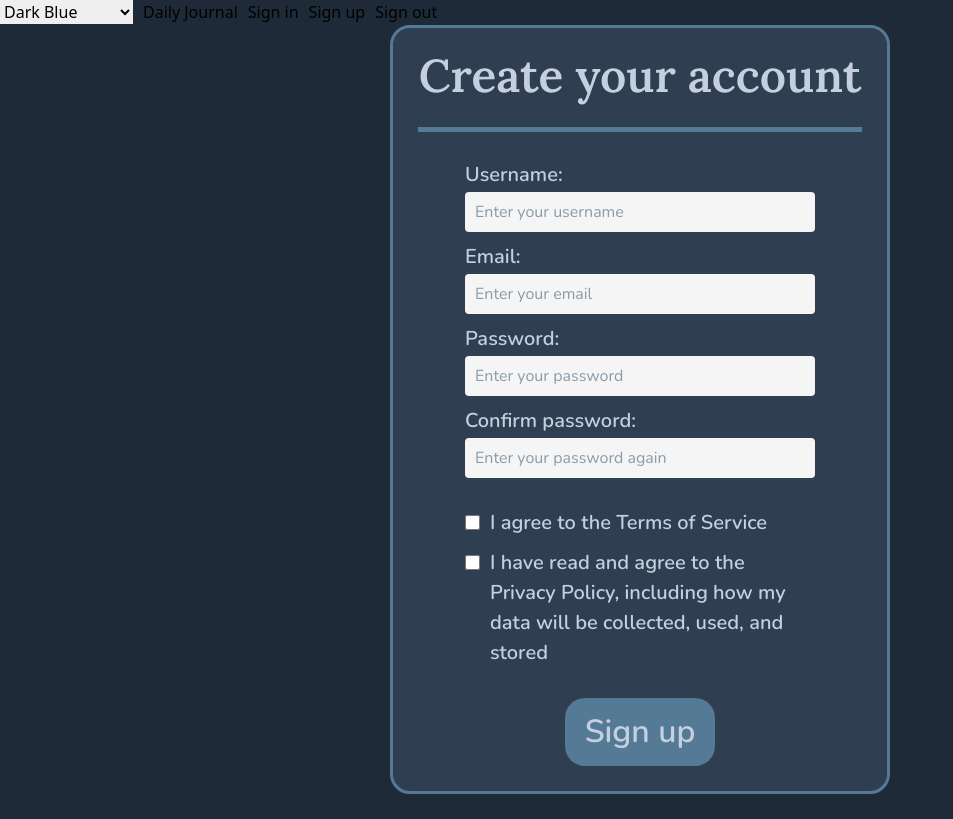
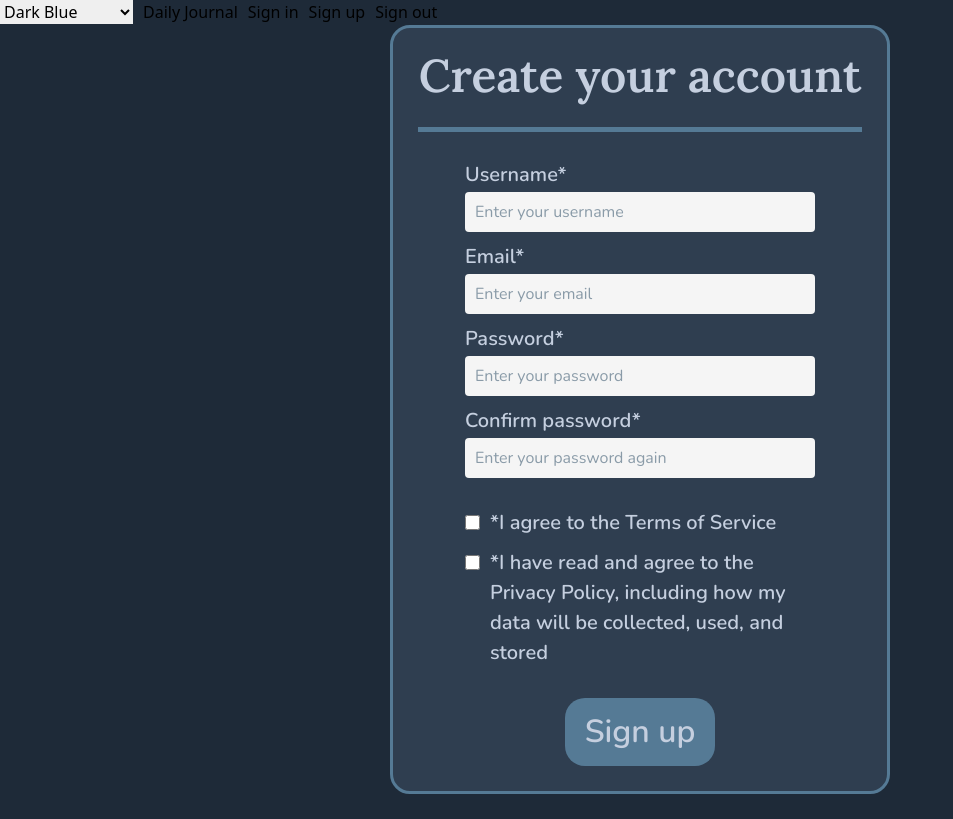
Before and after one commit to hallgatolaszlo/Vizsgaremek, a React (Vite) app in the folder frontend/: page /sign-up in a window 1280 px wide. Shown: the whole page, without its empty margins (0-953 px from the left). Built offline with nearby package versions, Linux system fonts and the light colour scheme; no server answers.

Commit message:
changed signin and signup form validations

```diff
--- a/frontend/src/pages/SigninPage.tsx
+++ b/frontend/src/pages/SigninPage.tsx
@@ -56,7 +56,7 @@ function SigninPage(): JSX.Element {
                 >
                     <div className="w-full flex flex-col gap-[10px]">
                         <LabelledTextInput
-              label="Email/Username:"
+                            label="Email/Username*"
                             placeholder="Enter your email/username"
                             register={register("email_username", {
                                 required: "Email/username is required",
@@ -69,14 +69,16 @@ function SigninPage(): JSX.Element {
                         )}
                         <LabelledTextInput
                             type="password"
-              label="Password:"
+                            label="Password*"
                             placeholder="Enter your password"
                             register={register("password", {
                                 required: "Password is required",
                             })}
                         ></LabelledTextInput>
                         {errors.password && (
-              <span className="text-color-2">{errors.password.message}</span>
+                            <span className="text-color-2">
+                                {errors.password.message}
+                            </span>
                         )}
                     </div>
                     <div className="w-full flex flex-col items-center gap-[5px]">
--- a/frontend/src/pages/SignupPage.tsx
+++ b/frontend/src/pages/SignupPage.tsx
@@ -61,7 +61,7 @@ function SignupPage(): JSX.Element {
                 >
                     <div className="w-full flex flex-col gap-[10px]">
                         <LabelledTextInput
-                            label="Username:"
+                            label="Username*"
                             placeholder="Enter your username"
                             register={register("username", {
                                 required: "Username is required",
@@ -73,10 +73,14 @@ function SignupPage(): JSX.Element {
                             </span>
                         )}
                         <LabelledTextInput
-                            label="Email:"
+                            label="Email*"
                             placeholder="Enter your email"
                             register={register("email", {
                                 required: "Email is required",
+                                pattern: {
+                                    value: /^[^\s@]+@[^\s@]+\.[^\s@]+$/,
+                                    message: "Enter a valid email address",
+                                },
                             })}
                         ></LabelledTextInput>
                         {errors.email && (
@@ -86,7 +90,7 @@ function SignupPage(): JSX.Element {
                         )}
                         <LabelledTextInput
                             type="password"
-                            label="Password:"
+                            label="Password*"
                             placeholder="Enter your password"
                             register={register("password", {
                                 required: "Password is required",
@@ -104,9 +108,10 @@ function SignupPage(): JSX.Element {
                         )}
                         <LabelledTextInput
                             type="password"
-                            label="Confirm password:"
+                            label="Confirm password*"
                             placeholder="Enter your password again"
                             register={register("confirmPassword", {
+                                required: "Confirm password required",
                                 validate: (value) =>
                                     value === watch("password") ||
                                     "Passwords do not match",
@@ -120,7 +125,7 @@ function SignupPage(): JSX.Element {
                     </div>
                     <div className="w-full flex flex-col items-start gap-[10px]">
                         <LabelledCheckbox
-                            label="I agree to the Terms of Service"
+                            label="*I agree to the Terms of Service"
                             register={register("tos", {
                                 validate: (value) =>
                                     value === true ||
@@ -133,7 +138,7 @@ function SignupPage(): JSX.Element {
                             </span>
                         )}
                         <LabelledCheckbox
-                            label="I have read and agree to the Privacy Policy, including how my data will be collected, used, and stored"
+                            label="*I have read and agree to the Privacy Policy, including how my data will be collected, used, and stored"
                             register={register("privacyPolicy", {
                                 validate: (value) =>
                                     value === true ||
```
Lines whose indentation alone changed are shown as unchanged.
